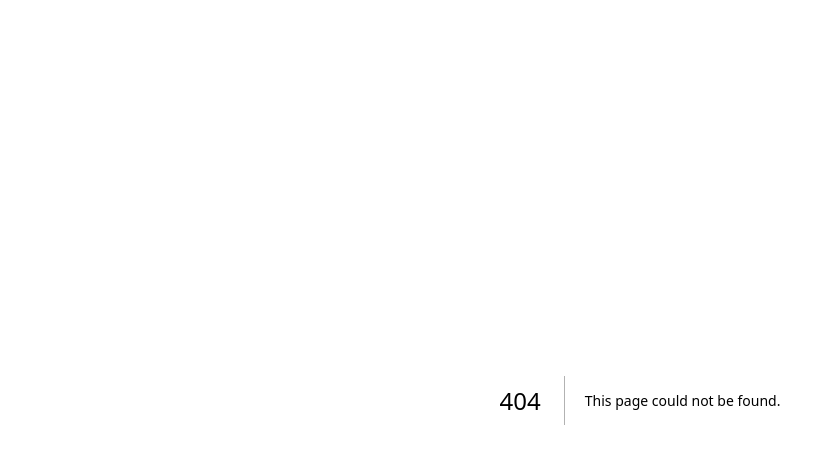
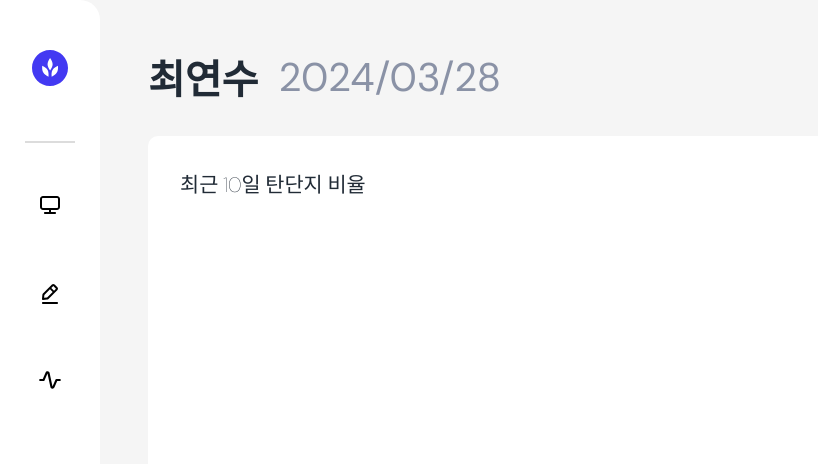
Before and after one commit to Tandanzi-Team/tan-dan-zi, a Next.js app in the folder web/: page /detail in a window 1280 px wide. Before the commit this address had no page. Shown: the top 464 px of the page, without its empty margins (0-818 px from the left). Built offline with nearby package versions, Linux system fonts and the light colour scheme.

Commit message:
style: 상세 페이지 레이아웃 완성

```diff
--- /dev/null
+++ b/web/app/detail/page.tsx
@@ -0,0 +1,156 @@
+"use client";
+
+import styled from "styled-components";
+import NavigatonBar from "../../components/NavigatonBar";
+
+export default function Detail() {
+  return (
+    <Container>
+      <NavigatonBar />
+      <MainContent>
+        <ContentWrapper>
+          <UserInfoWrapper>
+            <UserName>최연수</UserName>
+            <Date>2024/03/28</Date>
+          </UserInfoWrapper>
+          <ChartsWrapper>
+            <TandanziWrapper>
+              <ChartTitle>최근 10일 탄단지 비율</ChartTitle>
+              <Chart>{/* 그래프 */}</Chart>
+            </TandanziWrapper>
+            <DetailedWrapper>
+              <DetailedChart>
+                <ChartInfoWrapper>
+                  <ChartFigure>55kg</ChartFigure>
+                  <ChartTitle>평균 몸무게</ChartTitle>
+                  <ChartStandard>최근 10일 기준</ChartStandard>
+                </ChartInfoWrapper>
+                <Chart>{/* 그래프 */}</Chart>
+              </DetailedChart>
+              <DetailedChart>
+                <ChartInfoWrapper>
+                  <ChartFigure>2000kcal</ChartFigure>
+                  <ChartTitle>평균 섭취 칼로리</ChartTitle>
+                  <ChartStandard>최근 10일 기준</ChartStandard>
+                </ChartInfoWrapper>
+                <Chart>{/* 그래프 */}</Chart>
+              </DetailedChart>
+            </DetailedWrapper>
+          </ChartsWrapper>
+        </ContentWrapper>
+      </MainContent>
+    </Container>
+  );
+}
+
+const Container = styled.div`
+  display: grid;
+  grid-template-columns: auto 1fr auto;
+  height: 100vh;
+  width: 100vw;
+`;
+
+const MainContent = styled.main`
+  display: grid;
+  grid-template-columns: auto 0px;
+  gap: -10px; // 두 columns 사이의 간격 10px
+  align-items: start;
+  padding: 3rem 0rem 0rem 8rem;
+  overflow-y: auto;
+  height: 100vh;
+`;
+
+const ContentWrapper = styled.div`
+  display: flex;
+  flex-direction: column;
+  align-items: left;
+`;
+
+const UserInfoWrapper = styled.div`
+  display: flex;
+  flex-direction: row;
+  align-items: center;
+  text-align: left;
+  font-size: 2.5rem;
+  margin-left: 1.25rem;
+  margin-bottom: 1.6rem;
+`;
+
+const UserName = styled.div`
+  color: #212b36;
+  font-weight: 700;
+`;
+
+const Date = styled.div`
+  margin-left: 1.25rem;
+  color: #8a92a6;
+  font-weight: 400;
+`;
+
+const ChartsWrapper = styled.div`
+  display: grid;
+  grid-template-columns: repeat(
+    2,
+    5fr
+  ); // 2개의 요소 각각에 반반 5fr 분량의 공간 할당
+  gap: 1.25rem;
+  padding: 20px;
+  align-items: start;
+  width: 100%;
+  margin-top: -1rem;
+`;
+
+const TandanziWrapper = styled.div`
+  width: 1580px;
+  height: 57.3rem;
+  padding: 2rem;
+  background-color: #ffffff;
+  border-radius: 10px;
+`;
+
+const DetailedWrapper = styled.div`
+  display: flex;
+  flex-direction: column;
+  width: 440px;
+  gap: 1.25rem;
+`;
+
+const DetailedChart = styled.div`
+  padding: 2rem;
+  background-color: #ffffff;
+  border-radius: 10px;
+  height: calc((57.3rem - 1.25rem) / 2); // 두 그래프의 높이가 TandanziWrapper와 같도록 설정
+`;
+
+const ChartInfoWrapper = styled.div`
+  display: flex;
+  flex-direction: column;
+  align-items: flex-start;
+  justify-content: space-between;
+  margin-left: 0.3rem;
+  z-index: 1000;
+`;
+
+const ChartFigure = styled.div`
+  margin-bottom: 0.3rem;
+  font-size: 2.7rem;
+  color: #111827;
+  font-weight: 500;
+`;
+
+const ChartTitle = styled.h2`
+  margin-bottom: 0.7rem;
+  font-size: 1.3rem;
+  color: #212b36;
+`;
+
+const ChartStandard = styled.div`
+  font-size: 0.9rem;
+  color: #8a92a6;
+`;
+
+const Chart = styled.div`
+  align-items: center;
+  justify-content: center;
+  /* 그래프를 구현하는 추가 스타일과 로직 */
+`;
```
